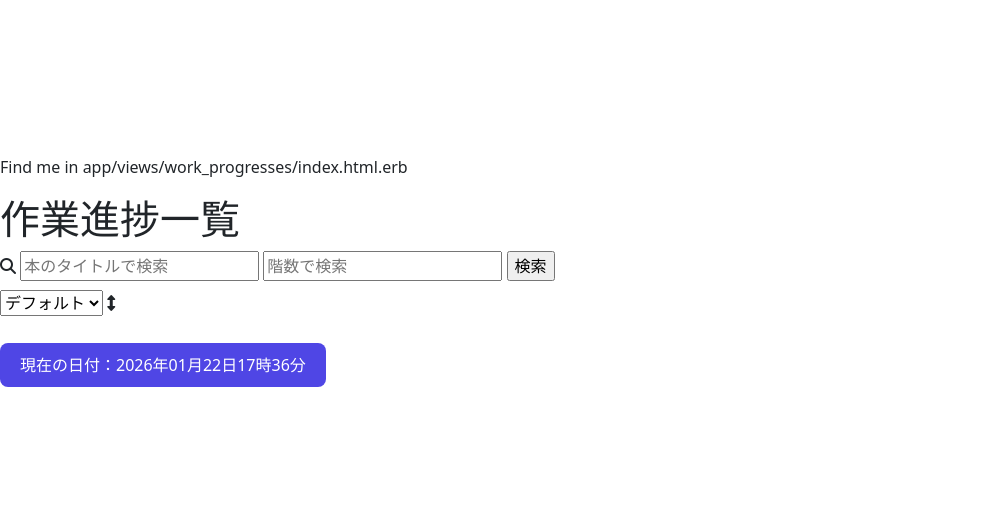
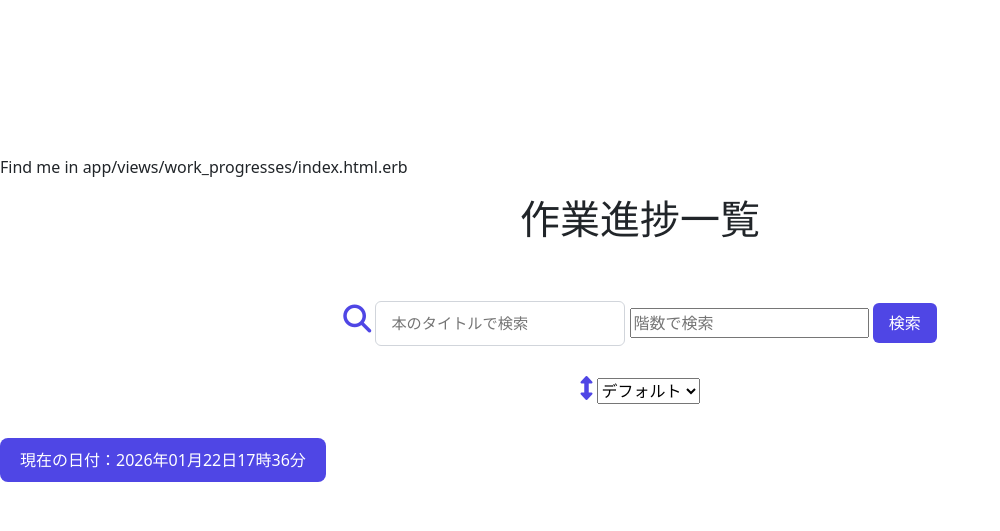
Before and after one commit to makoto860/books_work, a Rails app: template app/views/work_progresses/index.html.erb in a window 1280 px wide. Shown: the part 269-800 px from the top of the page, without its empty margins (0-1000 px from the left). Run offline with Rails 7, Linux system fonts and the light colour scheme; the template is opened without the code that fills it, so the values that code supplies are empty; some libraries are stand-ins or nearby versions.

Commit message:
work_progresses/indexのデザイン作成

```diff
--- a/app/assets/stylesheets/application.css
+++ b/app/assets/stylesheets/application.css
@@ -307,8 +307,6 @@ html, body {
   margin-top: 50px;
 }
 
-
-
 /* book_specifications/edit */
 .specifications-edit-container {
   text-align: center;
@@ -345,3 +343,68 @@ html, body {
   background-color: #8b5cf6;
   margin-bottom: 50px;
 }
+
+/* work_progresses/index */
+.work_progresses-index-container {
+  text-align: center;
+}
+
+.work-progresses-title-sort-search-form {
+  display: flex;
+  flex-direction: column;
+  gap: 20px;
+  margin-bottom: 30px;
+}
+
+.work-progresses-search-group {
+  margin-bottom: 10px;
+  color: #4f46e5;
+}
+
+.work-progresses-title-search-input {
+  margin-top: 50px;
+  padding: 10px 15px;
+  border: 1px solid #d1d5db;
+  border-radius: 6px;
+  width: 250px;
+  font-size: 0.95rem;
+  transition: border-color 0.2s ease;
+}
+
+.work-progresses-title-search-btn {
+  padding: 8px 16px;
+  background-color: #4f46e5;
+  color: #fff;
+  border: none;
+  border-radius: 6px;
+  cursor: pointer;
+}
+
+.work-progresses-sort-group {
+  color: #4f46e5;
+}
+
+.work-progress-index-lists {
+  list-style: none;
+}
+
+.work_progress-links-show {
+  display: inline-block;
+  padding: 10px 20px;
+  background-color: #8b5cf6;
+  color: #fff;
+  border-radius: 999px;
+  text-decoration: none;
+  margin-top: 10px;
+}
+
+.work_progress-links-edit {
+  display: inline-block;
+  padding: 10px 20px;
+  background-color: #8b5cf6;
+  color: #fff;
+  border-radius: 999px;
+  text-decoration: none;
+  margin-top: 10px;
+  margin-bottom: 100px;
+}
--- a/app/views/work_progresses/index.html.erb
+++ b/app/views/work_progresses/index.html.erb
@@ -1,30 +1,38 @@
 <p>Find me in app/views/work_progresses/index.html.erb</p>
+<div class="work_progresses-index-container">
   <h1>作業進捗一覧</h1>
-<%= form_with url: book_specification_work_progresses_path(@book_specification), method: :get, local: true do |f| %>
-  <p class="fas fa-search"></p>
-  <%= f.text_field :title_search, placeholder: "本のタイトルで検索", value: params[:title_search] %>
+
+  <%= form_with url: book_specification_work_progresses_path(@book_specification), method: :get, class: "work-progresses-title-sort-search-form", local: true do |f| %>
+    <div class="work-progresses-search-group">
+      <h3 class="fas fa-search"></h3>
+      <%= f.text_field :title_search, placeholder: "本のタイトルで検索", value: params[:title_search], class: "work-progresses-title-search-input" %>
       <%= f.number_field :floor, placeholder: "階数で検索", value: params[:floor] %>
-  <%= f.submit "検索" %>
-  <br>
+      <%= f.submit "検索", class: "work-progresses-title-search-btn" %>
+    </div>
+
+    <div class="work-progresses-sort-group">
+      <h4 class="fas fa-arrows-alt-v"></h4>
       <%= f.select :sort, [["デフォルト", ""], *@work_progresses_sort_list], { selected: params[:sort] }, onChange: "this.form.submit();" %>
-  <p class="fas fa-arrows-alt-v"></p>
+    </div>
   <% end %>
 
-<ul>
+  <ul class="work-progress-index-lists">
     <% @work_progresses.each do |work_progress| %>
+      <li>
         <% if work_progress.status == "1" %>
-      <li>作業状況は完了しています</li>
+          作業状況は完了しています
         <% else %>
-      <li>作業状況は未完了です</li>
+          作業状況は未完了です
         <% end %>
+      </li>
       <li>階数: <%= work_progress.floor %>階</li>
       <li>タイトル: <%= work_progress.book_specification.title %></li>
       <li>部数: <%= work_progress.book_specification.number_of_copies %>部</li>
       <li>納期: <%= work_progress.book_specification.deadline.to_formatted_s(:date_jp) %></li>
       <li>作成時間: <%= work_progress.created_at.to_formatted_s(:datetime_jp) %></li>
       <li>更新時間: <%= work_progress.updated_at.to_formatted_s(:datetime_jp) %></li>
-    <li><%= link_to "作業進捗情報", book_specification_work_progress_path(work_progress.book_specification, work_progress) %></li>
-    <li><%= link_to "作業進捗を編集", edit_book_specification_work_progress_path(work_progress.book_specification, work_progress) %></li>
-    <br>
+      <li><%= link_to "作業進捗情報", book_specification_work_progress_path(work_progress.book_specification, work_progress), class: "work_progress-links-show" %></li>
+      <li><%= link_to "作業進捗を編集", edit_book_specification_work_progress_path(work_progress.book_specification, work_progress), class: "work_progress-links-edit" %></li>
     <% end %>
   </ul>
+</div>
```
Lines whose indentation alone changed are shown as unchanged.
